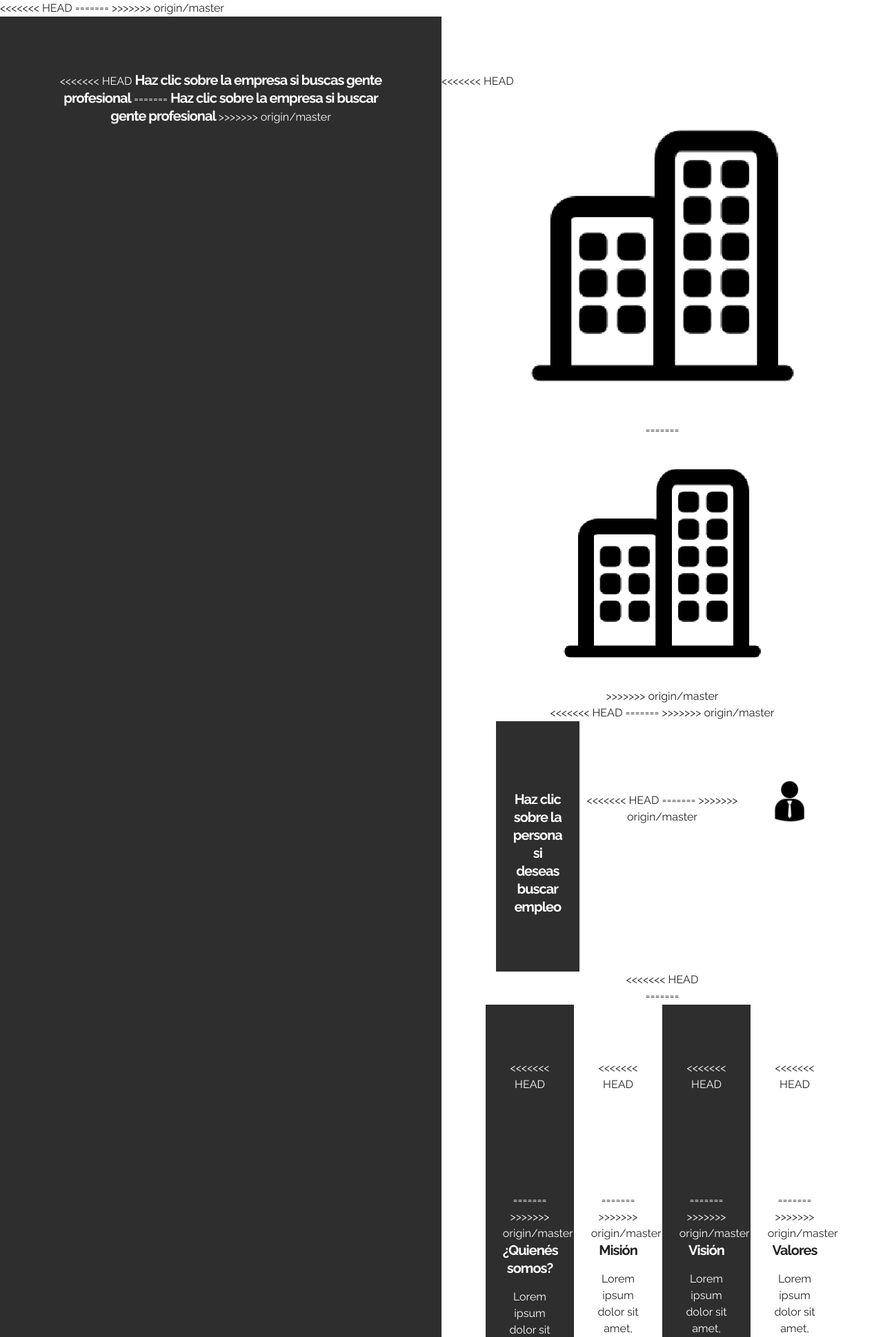
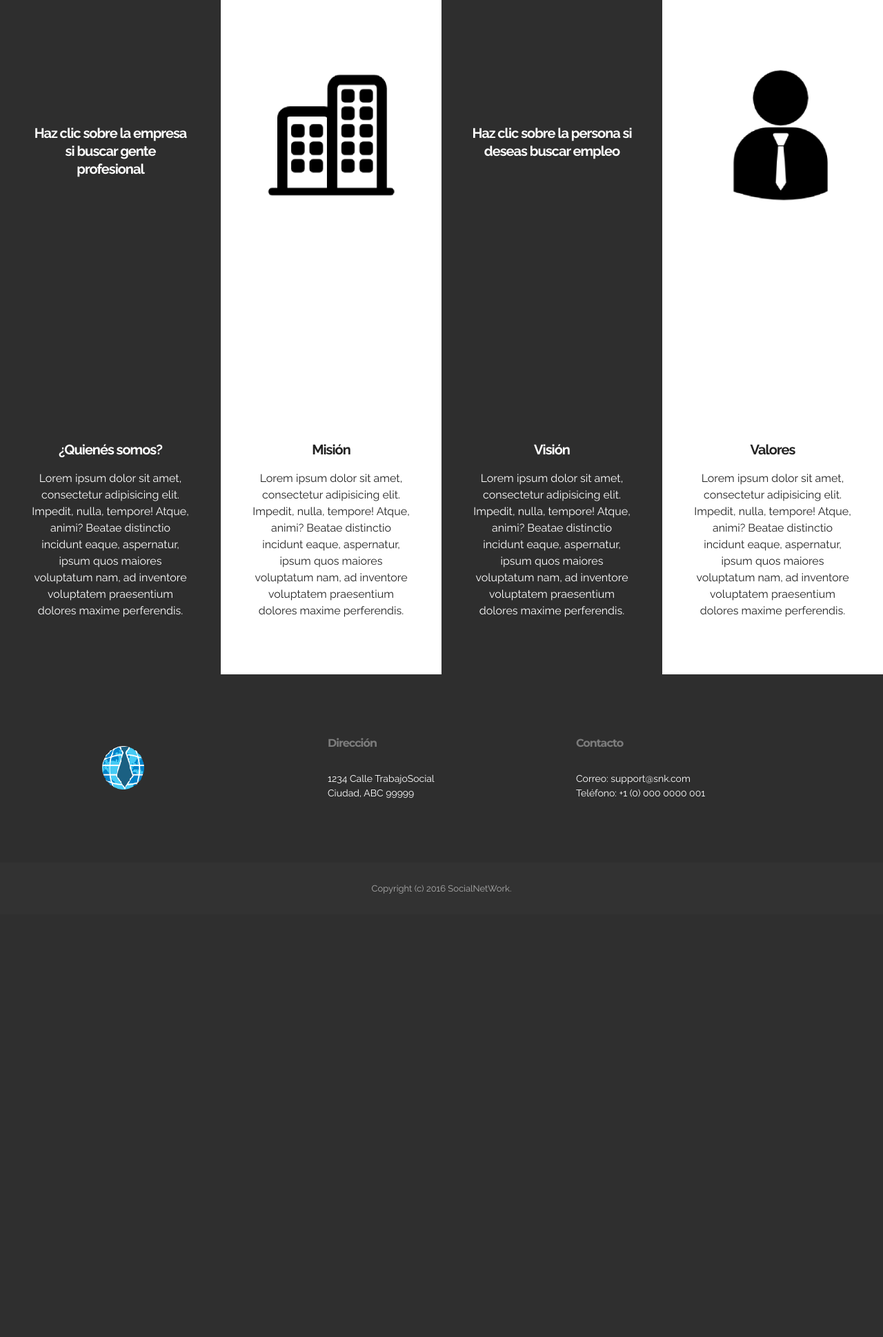
Before and after one commit to luisRodriguez1483/prueba, a PHP site: page /SocialNetWorkV4/ in a window 1280 px wide. Shown: the part 800-2739 px from the top of the page at 69% size. After the commit the page ends 2096 px from the top, so only its background shows below. Run offline with PHP 8.4, Linux system fonts and the light colour scheme.

Commit message:
index solo modificar br's

```diff
--- a/view/index/index.php
+++ b/view/index/index.php
@@ -111,44 +111,28 @@
     </section>
 
     <section class="mbr-cards mbr-section mbr-section-nopadding" id="index-features1-0" style="background-color: rgb(255, 255, 255);">
-<<<<<<< HEAD
-=======
 
->>>>>>> origin/master
         <div class="mbr-cards-row row striped" id="begin">
             <div class="mbr-cards-col col-xs-3 col-md-3 col-lg-3" style="padding-top: 80px; padding-bottom: 80px;">
                 <div class="container">
                     <div class="card cart-block">
                         <div class="card-block">
-<<<<<<< HEAD
-                            <span class="card-title">Haz clic sobre la empresa si buscas gente profesional</span>
-=======
                             <span class="card-title">Haz clic sobre la empresa si buscar gente profesional</span>
->>>>>>> origin/master
                         </div>
                     </div>
                 </div>
             </div>
+
             <div class="mbr-cards-col col-xs-3 col-md-3 col-lg-3" style="padding-top: 80px; padding-bottom: 80px;">
-<<<<<<< HEAD
-                   <div class="card cart-block">
-                       <div class="container">
-                        <div class="card-img">
-                            <a href="?view=signUp&type=1"><img src="assets/images/empresa-600x600-48.png" class="card-img-top" alt="Empresa" id="imgCompany"></a>
-=======
                 <div class="container">
                     <div class="card cart-block">
                         <div class="card-img">
                             <a href="?view=signUp&type=2"><img src="assets/images/empresa-600x600-48.png" class="card-img-top" alt="Persona" id="imgPerson"></a>
->>>>>>> origin/master
                         </div>
                     </div>
                 </div>
             </div>
-<<<<<<< HEAD
-=======
 
->>>>>>> origin/master
             <div class="mbr-cards-row row striped">
                 <div class="mbr-cards-col col-xs-3 col-md-3 col-lg-3" style="padding-top: 80px; padding-bottom: 80px;">
                     <div class="container">
@@ -159,10 +143,7 @@
                         </div>
                     </div>
                 </div>
-<<<<<<< HEAD
-=======
 
->>>>>>> origin/master
                 <div class="mbr-cards-col col-xs-3 col-md-3 col-lg-3" style="padding-top: 80px; padding-bottom: 80px;">
                     <div class="container">
                         <div class="card cart-block">
@@ -176,16 +157,11 @@
             </div>
         </div>
 
-<<<<<<< HEAD
         <div class="mbr-cards-row row striped" id="aboutUs">
-=======
-         <div class="mbr-cards-row row striped" id="aboutUs">
->>>>>>> origin/master
             <div class="mbr-cards-col col-xs-3 col-md-3 col-lg-3" style="padding-top: 80px; padding-bottom: 80px;">
                 <div class="container">
                     <div class="card cart-block">
                         <div class="card-block">
-<<<<<<< HEAD
                            <br>
                            <br>
                            <br>
@@ -193,8 +169,6 @@
                            <br>
                            <br>
                            <br>
-=======
->>>>>>> origin/master
                             <span class="card-title">¿Quienés somos?</span>
                             <div class="card-text">
                                 Lorem ipsum dolor sit amet, consectetur adipisicing elit. Impedit, nulla, tempore! Atque, animi? Beatae distinctio incidunt eaque, aspernatur, ipsum quos maiores voluptatum nam, ad inventore voluptatem praesentium dolores maxime perferendis.
@@ -208,7 +182,6 @@
                 <div class="container">
                     <div class="card cart-block">
                         <div class="card-block">
-<<<<<<< HEAD
                            <br>
                            <br>
                            <br>
@@ -216,8 +189,6 @@
                            <br>
                            <br>
                            <br>
-=======
->>>>>>> origin/master
                             <span class="card-title">Misión</span>
                             <div class="card-text">
                                 Lorem ipsum dolor sit amet, consectetur adipisicing elit. Impedit, nulla, tempore! Atque, animi? Beatae distinctio incidunt eaque, aspernatur, ipsum quos maiores voluptatum nam, ad inventore voluptatem praesentium dolores maxime perferendis.
@@ -231,7 +202,6 @@
                 <div class="container">
                     <div class="card cart-block">
                         <div class="card-block">
-<<<<<<< HEAD
                            <br>
                            <br>
                            <br>
@@ -239,8 +209,6 @@
                            <br>
                            <br>
                            <br>
-=======
->>>>>>> origin/master
                             <span class="card-title">Visión</span>
                             <div class="card-text">
                                 Lorem ipsum dolor sit amet, consectetur adipisicing elit. Impedit, nulla, tempore! Atque, animi? Beatae distinctio incidunt eaque, aspernatur, ipsum quos maiores voluptatum nam, ad inventore voluptatem praesentium dolores maxime perferendis.
@@ -253,7 +221,6 @@
                 <div class="container">
                     <div class="card cart-block">
                         <div class="card-block">
-<<<<<<< HEAD
                            <br>
                            <br>
                            <br>
@@ -261,8 +228,8 @@
                            <br>
                            <br>
                            <br>
-=======
->>>>>>> origin/master
+
+
                             <span class="card-title">Valores</span>
                             <div class="card-text">
                                 Lorem ipsum dolor sit amet, consectetur adipisicing elit. Impedit, nulla, tempore! Atque, animi? Beatae distinctio incidunt eaque, aspernatur, ipsum quos maiores voluptatum nam, ad inventore voluptatem praesentium dolores maxime perferendis.
@@ -272,13 +239,6 @@
                 </div>
             </div>
         </div>
-<<<<<<< HEAD
-
-
-
-    </section>
-=======
->>>>>>> origin/master
 
     </section>
 
```
Lines whose indentation alone changed are shown as unchanged.
